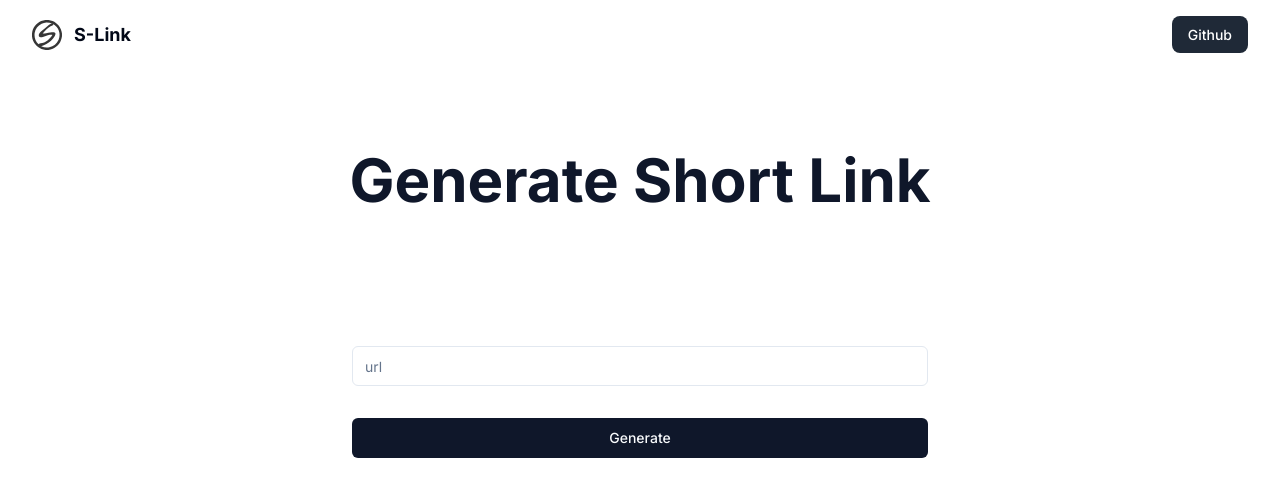
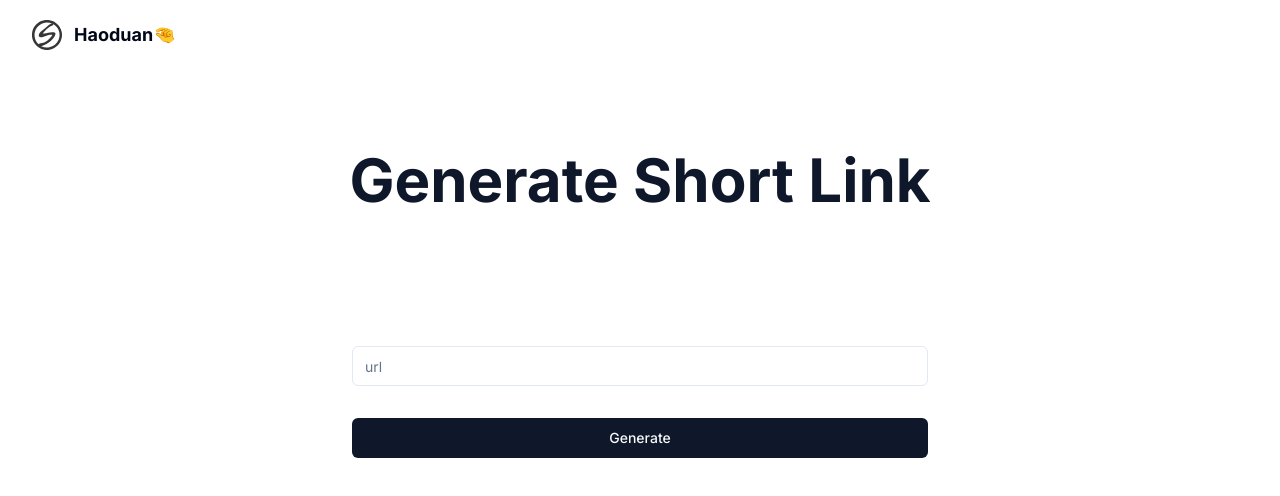
Before and after one commit to onlinedear/short-link, a Next.js app: page / in a window 1280 px wide. Shown: the top 496 px of the page. Built offline with nearby package versions, Linux system fonts and the light colour scheme.

Commit message:
Update Navbar.tsx

```diff
--- a/components/Navbar.tsx
+++ b/components/Navbar.tsx
@@ -42,7 +42,7 @@ const Navbar = () => {
           <div className="flex items-center justify-between py-3 md:py-5 md:block">
             <Link href="/" className="flex items-center gap-3">
               <Image src="/box.svg" alt="logo" width={30} height={30} />
-              <div className="font-bold text-lg">S-Link</div>
+              <div className="font-bold text-lg">Haoduan🤏</div>
             </Link>
             <div className="md:hidden">
               <button
@@ -98,14 +98,7 @@ const Navbar = () => {
                   </li>
                 );
               })} */}
-              <li>
-                <NavLink
-                  href="https://github.com/Zhang-BigSmart/short-link"
-                  className="block font-medium text-sm text-white bg-gray-800 hover:bg-gray-600 active:bg-gray-900 md:inline"
-                >
-                  Github
-                </NavLink>
-              </li>
+
             </ul>
           </div>
         </div>
```
